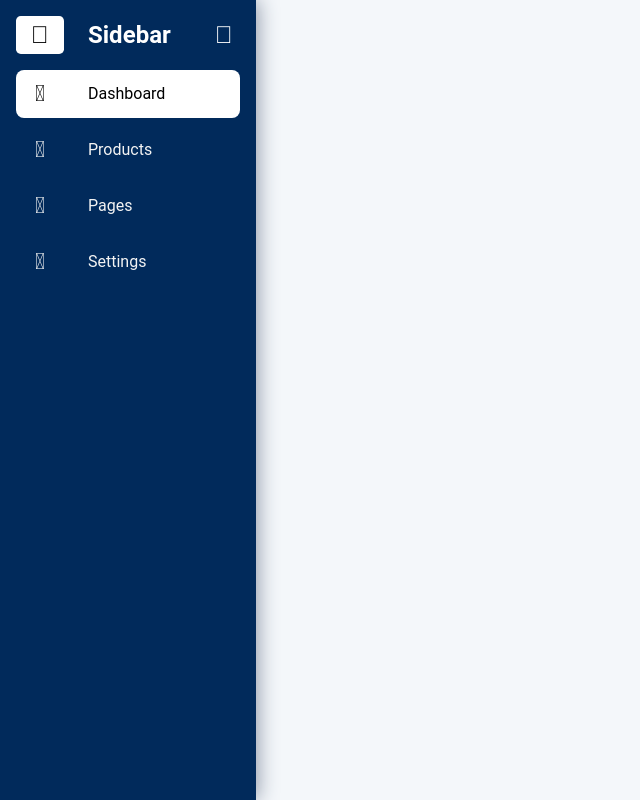
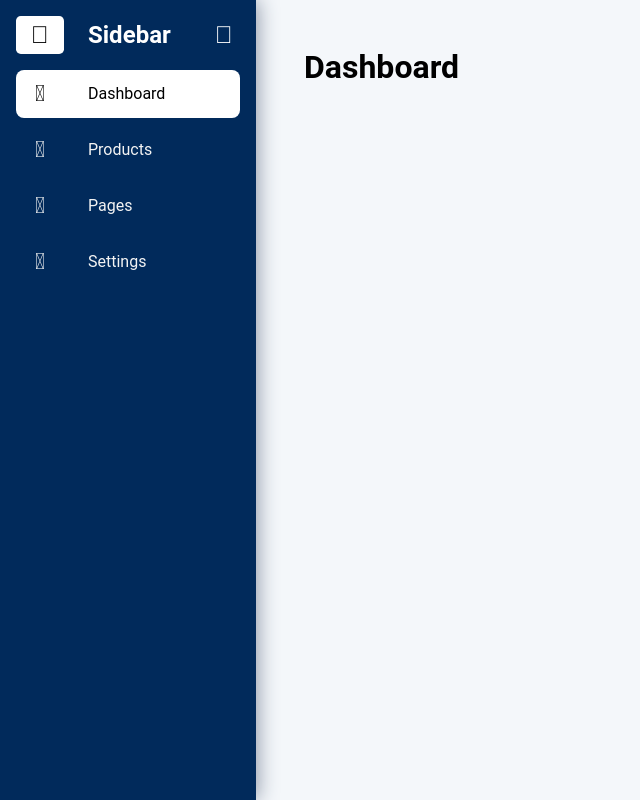
Before and after one commit to VitaliiSoloninko/angular-sidebar, an Angular app: page /dashboard in a window 1280 px wide. Shown: the whole page, without its empty margins (0-640 px from the left). Built offline with nearby package versions, Linux system fonts and the light colour scheme.

Commit message:
1.1	Rendering main + router-outlet

```diff
--- a/src/app/main/main.component.html
+++ b/src/app/main/main.component.html
@@ -1 +1,3 @@
-<p>main works!</p>
+<div class="body body-trimmed">
+	<router-outlet></router-outlet>
+</div>
--- a/src/app/main/main.component.scss
+++ b/src/app/main/main.component.scss
@@ -0,0 +1,20 @@
+.body {
+	width: calc(100% - 5rem);
+	margin-left: 5rem;
+	z-index: 0;
+	position: relative;
+	top: 0;
+	transition: all 0.5s ease;
+	background: #f4f7fa;
+	padding: 3rem;
+}
+
+.body-trimmed {
+	width: calc(100% - 16rem);
+	margin-left: 16rem;
+}
+
+.body-md-screen {
+	width: calc(100% - 5rem);
+	margin-left: 5rem;
+}
```
Also changed, not shown: src/app/main/main.component.ts (+8 -9 lines), 1 other file (tests, documents, lock files or other folders).
